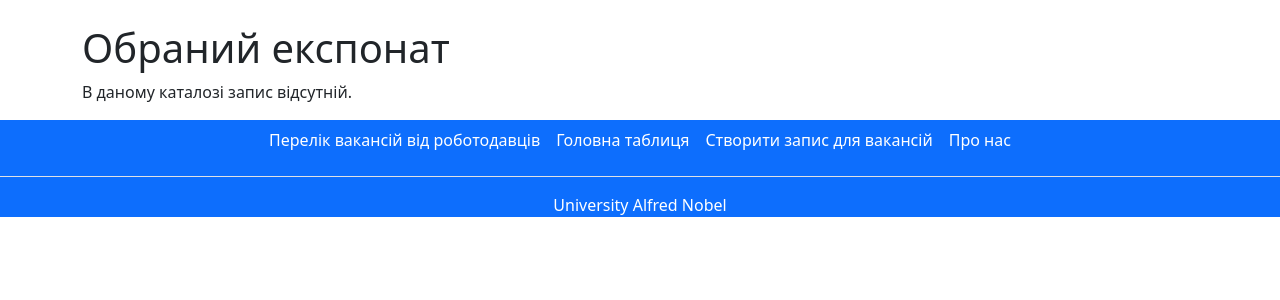
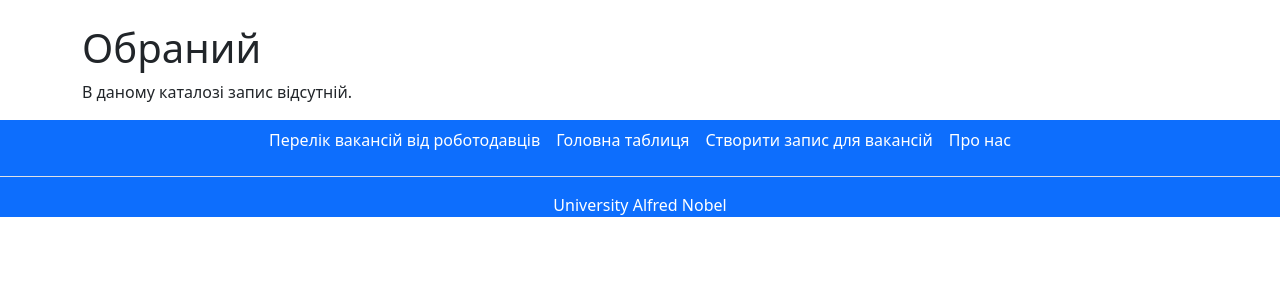
Before and after one commit to Zaninko/Django, a Django app: template main/templates/main/book_view.html in a window 1280 px wide. Shown: the part 109-409 px from the top of the page. Run offline with Django 3.2, Linux system fonts and the light colour scheme; the template is opened without the code that fills it, so the values that code supplies are empty.

Commit message:
Update book_view.html

```diff
--- a/main/templates/main/book_view.html
+++ b/main/templates/main/book_view.html
@@ -1,12 +1,12 @@
 {% extends 'main/base.html' %}
 
 {% block title %}
-Експонат
+Вакансії
 {% endblock %}
 
 {% block content %}
 
-<h1>Обраний експонат</h1>
+<h1>Обраний</h1>
 
  {% if book %}
 
```
